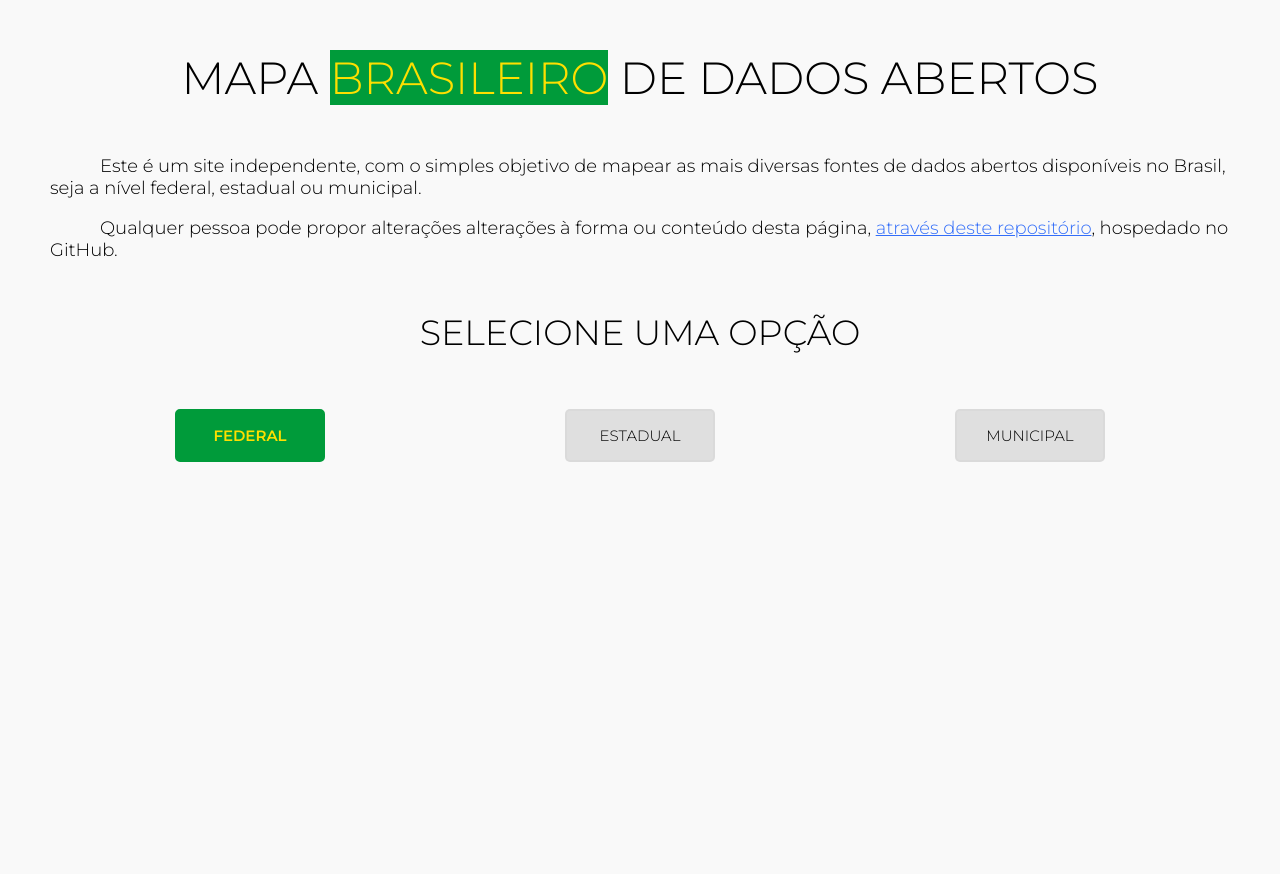
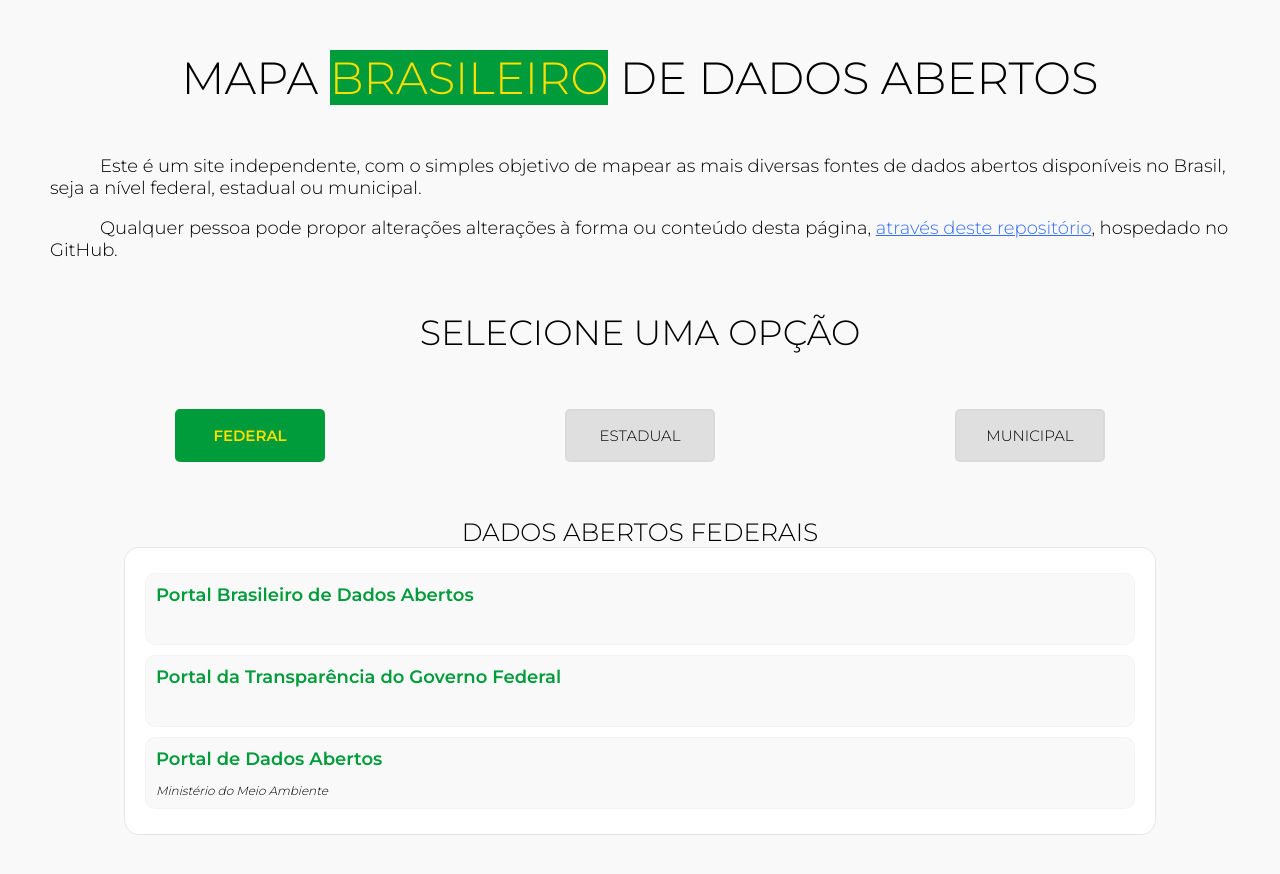
Before and after one commit to renato-bohler/mapa-dados-abertos, a React (Create React App) app: page / in a window 1280 px wide. Shown: the top 874 px of the page. Before the commit the page ends 800 px from the top, so only its background shows below. Built offline with nearby package versions, Linux system fonts and the light colour scheme.

Commit message:
Implementa primeiras fontes de dados abertos federais

```diff
--- a/src/App.jsx
+++ b/src/App.jsx
@@ -1,10 +1,11 @@
 import React, { useState } from 'react';
 import { ThemeProvider } from 'styled-components';
 import theme from './theme';
-import { Body, Content, Title, Subtitle, TextHighlight, Paragraph, Link, Button, ButtonContainer } from './components';
+import { Body, Content, Title, Subtitle, TextHighlight, Paragraph, Link, Button, ButtonContainer, DataList } from './components';
 
 const App = () => {
   const [selectedButton, setSelectedButton] = useState('federal');
+  const [selectedRegion] = useState('');
 
   return (
     <ThemeProvider theme={theme}>
@@ -19,7 +20,7 @@ const App = () => {
           </Paragraph>
           <Paragraph>
             Qualquer pessoa pode propor alterações alterações à forma ou conteúdo desta página,{' '}
-            <Link href="https://github.com/renato-bohler/mapa-dados-abertos" target="_blank">
+            <Link href="https://github.com/renato-bohler/mapa-dados-abertos" target="_blank" rel="noopener noreferrer">
               através deste repositório
             </Link>
             , hospedado no GitHub.
@@ -36,6 +37,7 @@ const App = () => {
               Municipal
             </Button>
           </ButtonContainer>
+          <DataList selectedButton={selectedButton} selectedRegion={selectedRegion} />
         </Content>
       </Body>
     </ThemeProvider>
--- a/src/components/ButtonContainer.jsx
+++ b/src/components/ButtonContainer.jsx
@@ -4,6 +4,7 @@ const ButtonContainer = styled.div`
   display: flex;
   justify-content: space-around;
   padding: 5px;
+  margin: 0 0 50px 0;
 `;
 
 export default ButtonContainer;
--- /dev/null
+++ b/src/components/DataList.jsx
@@ -0,0 +1,109 @@
+import React from 'react';
+import styled from 'styled-components';
+import { Subsubtitle } from '.';
+
+import federal from '../data/federal';
+
+const getTitle = (selectedButton, selectedRegion = '') => {
+  if (selectedButton === 'federal') {
+    return 'Dados abertos federais';
+  }
+
+  return `Dados abertos de ${selectedRegion}`;
+};
+
+const getData = selectedButton => {
+  if (selectedButton === 'federal') {
+    return federal;
+  }
+
+  return [];
+};
+
+const Box = styled.div`
+  max-width: 1000px;
+
+  background: ${props => props.theme.colors.white};
+  border: 1px solid ${props => props.theme.colors.gray};
+  border-radius: 15px;
+
+  margin: auto;
+  padding: 15px;
+`;
+
+const BaseItem = styled.a`
+  display: flex;
+  flex-direction: column;
+
+  min-height: 50px;
+  border: 1px solid ${props => props.theme.colors.lightGray};
+  border-radius: 10px;
+  margin: 10px 5px;
+  padding: 10px;
+
+  text-decoration: none;
+
+  transition-duration: 0.4s;
+
+  background: ${props => props.theme.colors.lightGray};
+
+  &:hover,
+  &:active,
+  &:focus {
+    background: ${props => props.theme.colors.gray};
+  }
+`;
+
+const Item = ({ title, subtitle, url }) => (
+  <BaseItem href={url} target="_blank" rel="noopener noreferrer">
+    <ItemTitle>{title}</ItemTitle>
+    <ItemSubtitle>{subtitle}</ItemSubtitle>
+  </BaseItem>
+);
+
+const ItemTitle = styled.span`
+  flex-grow: 1;
+
+  font-size: 18px;
+  font-weight: bold;
+  color: ${props => props.theme.colors.green};
+
+  transition-duration: 0.4s;
+
+  &:hover,
+  &:active,
+  &:focus {
+    color: ${props => props.theme.colors.blue};
+  }
+`;
+
+const ItemSubtitle = styled.div`
+  font-style: italic;
+  font-size: 12px;
+  text-decoration: none;
+  color: ${props => props.theme.colors.black};
+`;
+
+const NoResults = styled.div`
+  font-size: 20px;
+  text-align: center;
+  height: 100px;
+  line-height: 100px;
+`;
+
+const List = ({ title, data = [] }) => (
+  <>
+    <Subsubtitle>{title}</Subsubtitle>
+    <Box>{data.length ? data.map(d => <Item {...d} />) : <NoResults>Nenhum resultado encontrado</NoResults>}</Box>
+  </>
+);
+
+const DataList = ({ selectedButton, selectedRegion = '' }) => {
+  if (selectedButton === 'federal') {
+    return <List title={getTitle(selectedButton)} data={getData(selectedButton, selectedRegion)} />;
+  }
+
+  return null;
+};
+
+export default DataList;
--- /dev/null
+++ b/src/components/Subsubtitle.jsx
@@ -0,0 +1,11 @@
+import styled from 'styled-components';
+
+const Subsubtitle = styled.h3`
+  font-size: 25px;
+  text-transform: uppercase;
+  text-align: center;
+  font-weight: normal;
+  margin: 0;
+`;
+
+export default Subsubtitle;
--- a/src/components/index.js
+++ b/src/components/index.js
@@ -2,8 +2,10 @@ export { default as Body } from './Body';
 export { default as Button } from './Button';
 export { default as ButtonContainer } from './ButtonContainer';
 export { default as Content } from './Content';
+export { default as DataList } from './DataList';
 export { default as Link } from './Link';
 export { default as Paragraph } from './Paragraph';
 export { default as Subtitle } from './Subtitle';
+export { default as Subsubtitle } from './Subsubtitle';
 export { default as TextHighlight } from './TextHighlight';
 export { default as Title } from './Title';
--- /dev/null
+++ b/src/data/federal.js
@@ -0,0 +1,15 @@
+export default [
+  {
+    title: 'Portal Brasileiro de Dados Abertos',
+    url: 'http://dados.gov.br',
+  },
+  {
+    title: 'Portal da Transparência do Governo Federal',
+    url: 'http://www.portaltransparencia.gov.br/download-de-dados',
+  },
+  {
+    title: 'Portal de Dados Abertos',
+    subtitle: 'Ministério do Meio Ambiente',
+    url: 'http://dados.mma.gov.br/',
+  },
+];
--- a/src/theme.js
+++ b/src/theme.js
@@ -3,6 +3,7 @@ export default {
     black: '#000000',
     gray: 'rgba(0, 0, 0, 0.1)',
     lightGray: 'rgba(0, 0, 0, 0.025)',
+    white: '#ffffff',
     green: '#009b3a',
     lightGreen: '#3de47c',
     yellow: '#fedf00',
```
